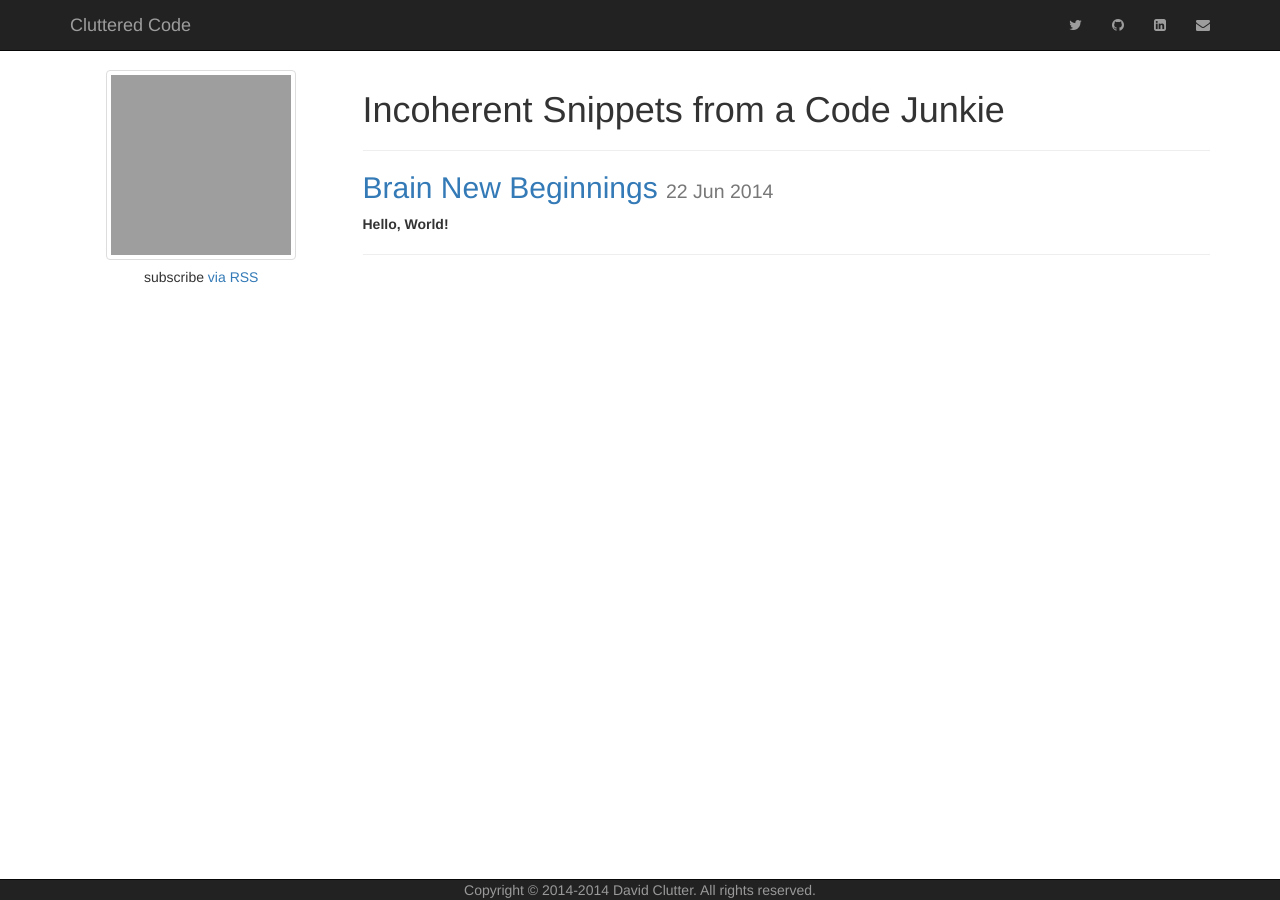
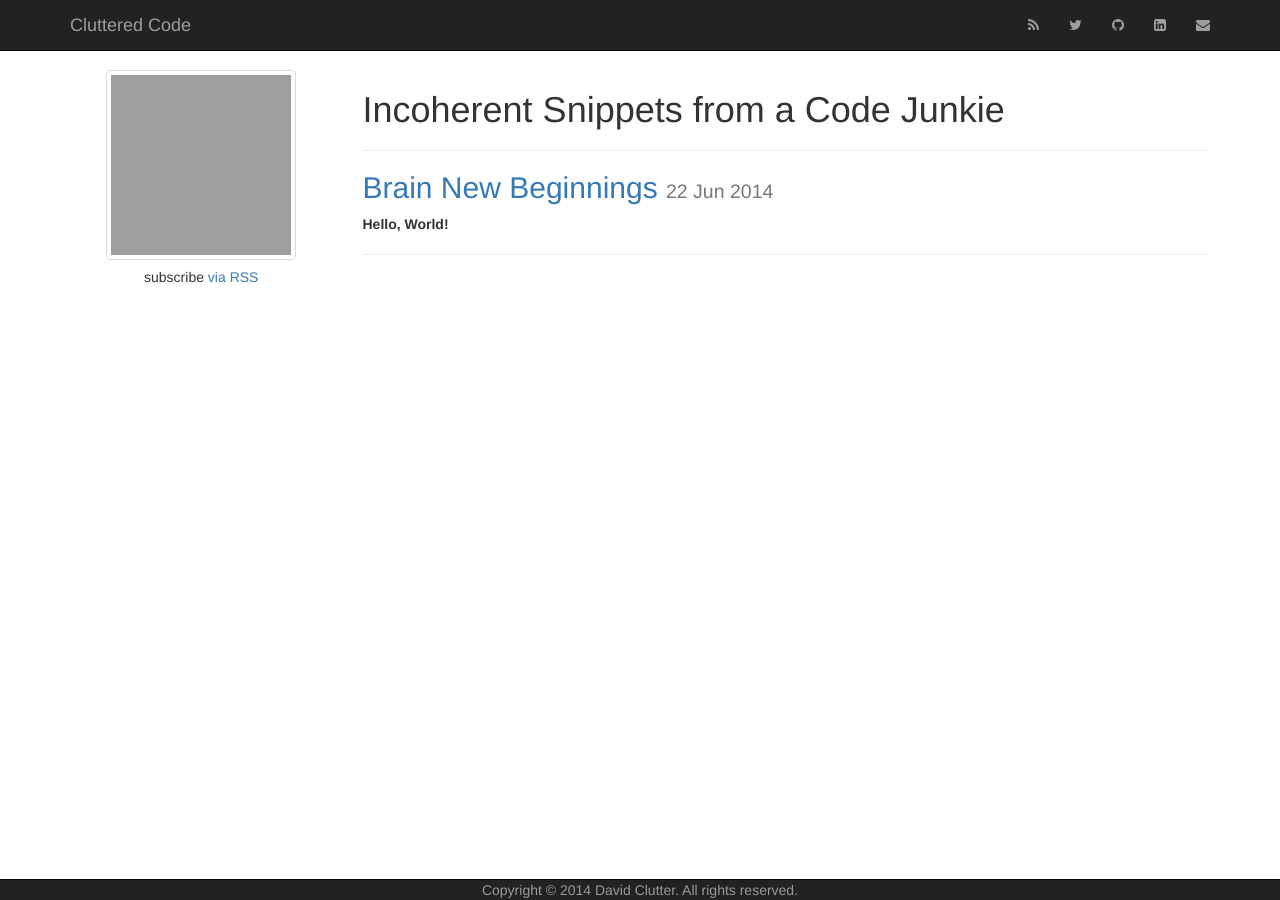
Before and after one commit to cluttered-code/cluttered-code.github.io, a Jekyll site: the page built from index.html, in a window 1280 px wide. Built offline with Jekyll 4.4.1, drawn with Linux system fonts in a browser that asks for light colours; nearby versions of some CDN libraries; grey boxes are pictures that could not be loaded.

Commit message:
Enable RSS feed

```diff
--- a/_includes/footer.html
+++ b/_includes/footer.html
@@ -1,7 +1,7 @@
 <footer>
   <nav class="navbar navbar-inverse navbar-fixed-bottom">
     <div class="container-fluid">
-      Copyright © 2014-{{ site.time | date: '%Y' }} {{site.author.name}}. All rights reserved.
+      Copyright © {{ site.time | date: '%Y' }} {{site.author.name}}. All rights reserved.
     </div>
   </nav>
 </footer>
--- a/_includes/head.html
+++ b/_includes/head.html
@@ -4,6 +4,7 @@
   <title>{% if page.title %}{{ page.title }}{% else %}{{ site.title }}{% endif %}</title>
   <meta name="viewport" content="width=device-width">
   <meta name="description" content="{{ site.description }}">
+  <link rel="alternate" type="application/rss+xml" title="{{ site.title }}" href="{{ 'feed.xml' | prepend: site.baseurl | prepend: site.url }}">
   <link rel="canonical" href="{{ page.url | replace:'index.html','' | prepend: site.baseurl | prepend: site.url }}">
   <link rel="icon" href="http://www.gravatar.com/avatar/59307d27e751bc991419cc6b2c5044d2.png?s=16" type="image/x-icon">
   <link rel="stylesheet" href="//netdna.bootstrapcdn.com/bootstrap/3.1.1/css/bootstrap.min.css">
--- a/_includes/header.html
+++ b/_includes/header.html
@@ -16,6 +16,15 @@
             <!-- Navbar Toggle Collapse -->
             <div class="collapse navbar-collapse" id="navbar-collapse-1">
                 <ul class="nav navbar-nav navbar-right">
+                    <li>
+                        <a class="visible-xs" href="{{ "/feed.xml" | prepend: site.baseurl }}">
+                            <i class="fa fa-rss"></i> RSS Feed
+                        </a>
+                        <a class="hidden-xs" href="{{ "/feed.xml" | prepend: site.baseurl }}"
+                           data-toggle="tooltip" data-placement="bottom" title="RSS Feed">
+                            <i class="fa fa-rss"></i>
+                        </a>
+                    </li>
                     <li>
                         <a class="visible-xs" target="_blank" href="https://twitter.com/cluttered_code">
                             <i class="fa fa-twitter"></i> Twitter Feed
--- a/_includes/sidebar.html
+++ b/_includes/sidebar.html
@@ -1,2 +1,2 @@
 <img src="http://www.gravatar.com/avatar/59307d27e751bc991419cc6b2c5044d2.png?s=180" class="img-thumbnail"/>
-<h5 class="rss-subscribe">subscribe <a href="{{ "/feed.xml" | prepend: site.baseurl }}">via RSS</a></h5>
+<h5>subscribe <a href="{{ 'feed.xml' | prepend: site.baseurl | prepend: site.url }}">via RSS</a></h5>
```
